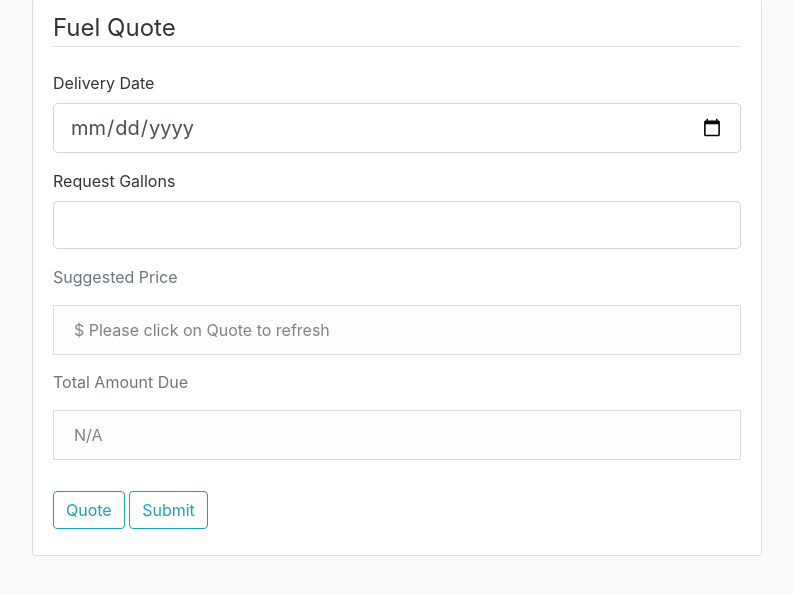
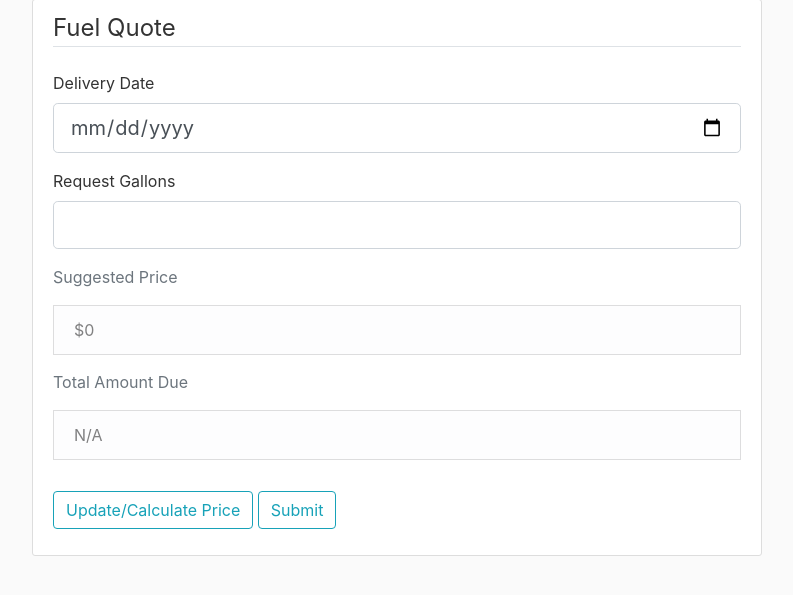
Before and after one commit to DICHAMOTO/Software-Design-Group-20, a Flask app: page /fuelquote in a window 1280 px wide. Shown: the part 81-676 px from the top of the page, without its empty margins (53-846 px from the left). Run offline with Flask 2, Linux system fonts and the light colour scheme; a user stored in the database is signed in; data comes from the database, SQL or seed files in the repository; some libraries are stand-ins or nearby versions.

Commit message:
Fixed db bug

```diff
--- a/quote_project/forms.py
+++ b/quote_project/forms.py
@@ -112,7 +112,7 @@ class FuelQuoteForm(FlaskForm):
     # date = DateField('Delivery Date', format="%m/%d/%Y", validators=[DataRequired()])
     date = DateField('Delivery Date', format='%Y-%m-%d', validators=(validators.DataRequired(),))
     # acquire the suggested price from the pricing model here:
-    price = " Please click on Quote to refresh"  # get the current price
+    price = 0  # get the current price
     # suggested_price = FloatField('Suggested Price', validators=[DataRequired()], default=price)
     # date = DateField('DatePicker', format='%Y-%m-%d')
     # Quote button
--- a/quote_project/routes.py
+++ b/quote_project/routes.py
@@ -140,7 +140,7 @@ def fuelquote():
     calculated_price = 0
     form = FuelQuoteForm()
     if request.method == 'POST':
-        if request.form['submit_button'] == 'Quote':
+        if request.form['submit_button'] == 'Update/Calculate Price':
             print("you press the calculate button!!!")
             gallons = form.gallons.data
             calculated_price = calculate_price(state, has_histry, gallons)
--- a/quote_project/templates/fuelquote.html
+++ b/quote_project/templates/fuelquote.html
@@ -51,7 +51,7 @@
                 </div>
             </fieldset>
             <div class="form-group">
-                <input type="submit" name="submit_button" value="Quote" class="btn btn-outline-info">
+                <input type="submit" name="submit_button" value="Update/Calculate Price" class="btn btn-outline-info">
                 <input type="submit" name="submit_button" value="Submit" class="btn btn-outline-info">
             </div>
         </form>
```
